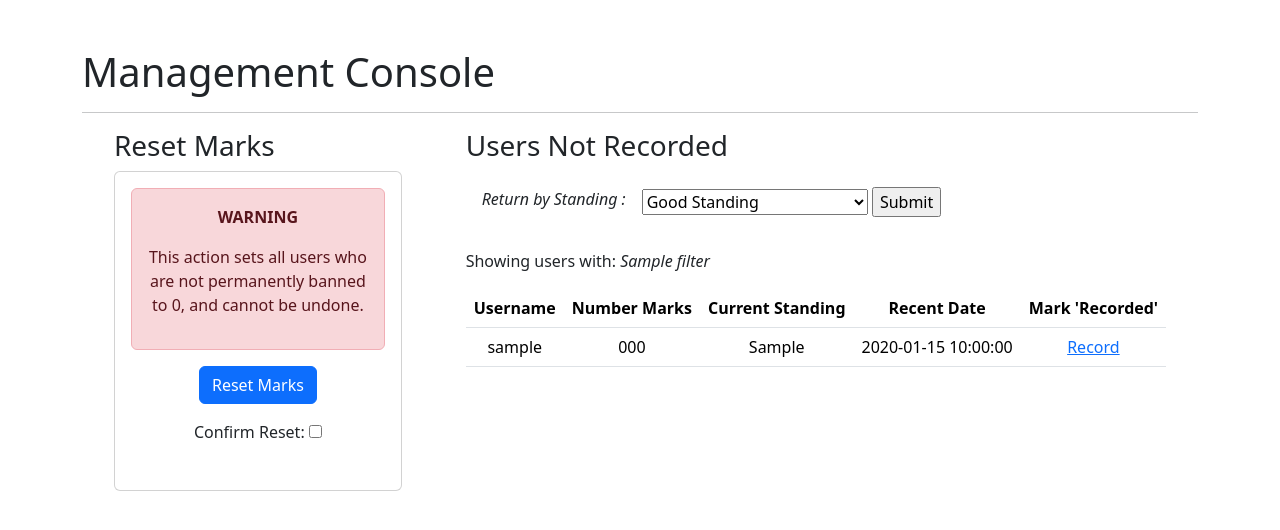
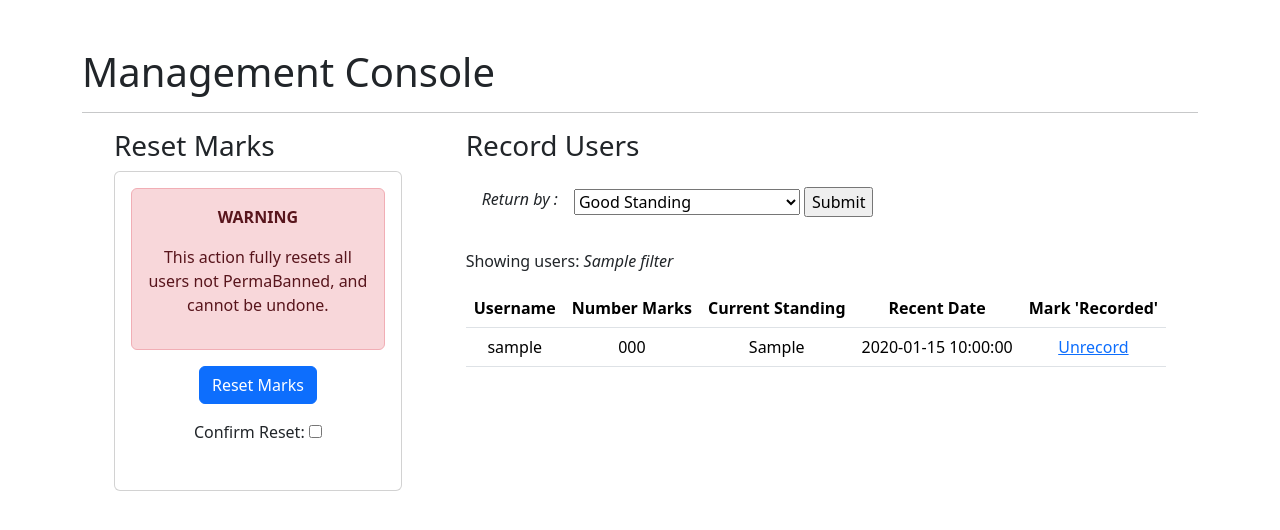
Before and after one commit to even-man/flask-app, a Flask app: template templates/manage.html in a window 1280 px wide. Shown: the part 56-586 px from the top of the page. Run offline with Flask 3, Linux system fonts and the light colour scheme; the template is opened without the code that fills it: most values are stand-ins (such as "Sample title", 1, 10 or a date in 2020).

Commit message:
management tracker

```diff
--- a/app.py
+++ b/app.py
@@ -60,7 +60,8 @@ standingFilters = {
     'GoodStanding' : 'Good Standing',
     'FacilityBanSemester' : 'Facility Ban (Semester)',
     'PermaBan' : 'PermaBan',
-    'CheckoutBanMonth' : 'Checkout Ban (One Month)'
+    'CheckoutBanMonth' : 'Checkout Ban (One Month)',
+    'RecordedUsers' : 1
 }
 
 
@@ -264,20 +265,24 @@ def manage():
         if request.form.get('Manage') == 'standingForm':
             standing = request.form.get('standings')
             filter = standingFilters[standing]
-            sql = f'SELECT * FROM Users WHERE CurrentStanding == "{filter}" AND Recorded = 0'
+
+            if standing == 'RecordedUsers':
+                sql = f'SELECT * FROM Users WHERE Recorded == 1'
+                filter = 'recorded users'
+            else:
+                sql = f'SELECT * FROM Users WHERE CurrentStanding == "{filter}" AND Recorded = 0'
+
             users = sql_data_to_list_of_dicts(DB_PATH, sql)
             app.logger.info(sql)
 
             return render_template('manage.html', users = users, filter=filter)
 
-        # # set recorded
-        # if request.form.get('Manage') == 'setRecorded':
 
 
-@app.route('/record/<string:user>', methods=['GET', 'POST'])
+@app.route('/record/<string:user>/<string:record>', methods=['GET', 'POST'])
 @is_logged_in
-def record(user):
-    update_recorded(user)
+def record(user, record):
+    update_recorded(user, record)
     return redirect(url_for('manage'))
 
 
@@ -374,8 +379,15 @@ def reset_users(date):
     conn.commit()
     conn.close()
 
-def update_recorded(username):
-    sql = f'UPDATE Users SET Recorded = 1 WHERE UserName = "{username}"'
+def update_recorded(username, record):
+
+    record = int(record)
+    if record == 0:
+        newRecordValue = 1
+    else:
+        newRecordValue = 0
+
+    sql = f'UPDATE Users SET Recorded = {newRecordValue} WHERE UserName = "{username}"'
     conn = sqlite3.connect(DB_PATH)
     cur = conn.cursor()
     cur.execute(sql)
--- a/templates/manage.html
+++ b/templates/manage.html
@@ -11,7 +11,7 @@
     <div class="card p-3 text-center" style="width: 18rem; height: 20rem;">
         <div class="alert alert-danger py-3">
             <p><b>WARNING</b></p>
-            <p>This action sets all users who are not permanently banned to 0, and cannot be undone.</p>
+            <p>This action fully resets all users not PermaBanned, and cannot be undone.</p>
         </div>
 
         <form action="" method="POST">
@@ -39,10 +39,10 @@
 </div>
 
 <div>
-    <h3>Users Not Recorded</h3>
+    <h3>Record Users</h3>
 
         <div class="py-3" style="display: flex;">
-            <p class="px-3"><i> Return by Standing :</i></p>
+            <p class="px-3"><i> Return by  :</i></p>
             <form action="" method="POST" id="standingsFilterForm">
                 <input type="hidden" name="Manage" value="standingForm">
                 <select name="standings" id="standings">
@@ -50,13 +50,15 @@
                     <option value="FacilityBanSemester">Facility Ban (Semester)</option>
                     <option value="PermaBan">PermaBan</option>
                     <option value="CheckoutBanMonth">Checkout Ban (One Month)</option>
+                    <option value="RecordedUsers">Recorded Users</option>
                 </select>
                 <input type="submit" value="Submit">
             </form>
         </div>
 
+
         {% if filter %}
-            <p>Showing users with: <i>{{ filter }}</i></p>
+            <p>Showing users: <i>{{ filter }}</i></p>
         {% endif %}
 
     <table class="table">
@@ -73,7 +75,15 @@
                 <td class="text-center">{{user['NumberMarks']}}</td>
                 <td class="text-center">{{user['CurrentStanding']}}</td>
                 <td class="text-center">{{user['RecentDate']}}</td>
-                <td class="text-center"><a href="/record/{{user['UserName']}}">Record</a></td>
+                <td class="text-center"><a href="/record/{{ user['UserName'] }}/{{ user['Recorded'] }}">
+
+                    {% if user['Recorded'] == 0 %}
+                        Record
+                    {% else %}
+                        Unrecord
+                    {% endif %}
+
+                </a></td>
             </tr>
 
             {% endfor %}
```
Also changed, not shown: stc-mms.db.
